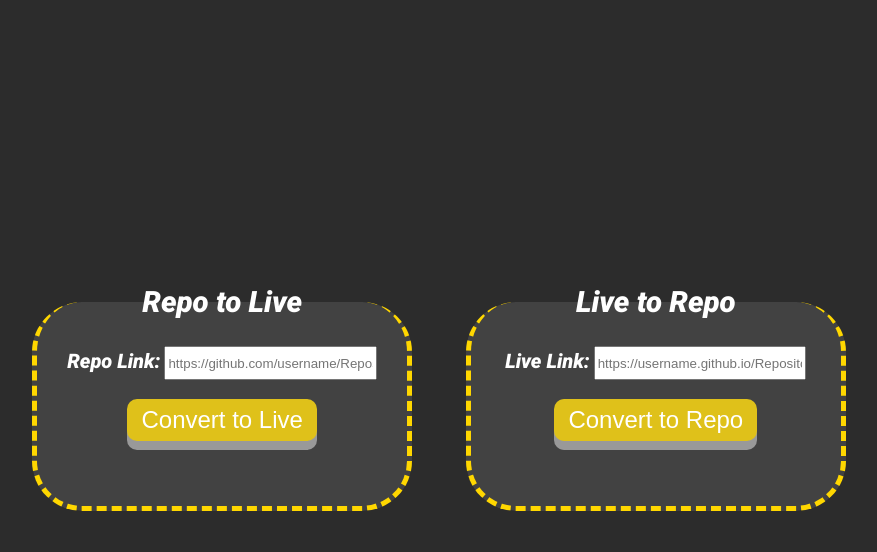
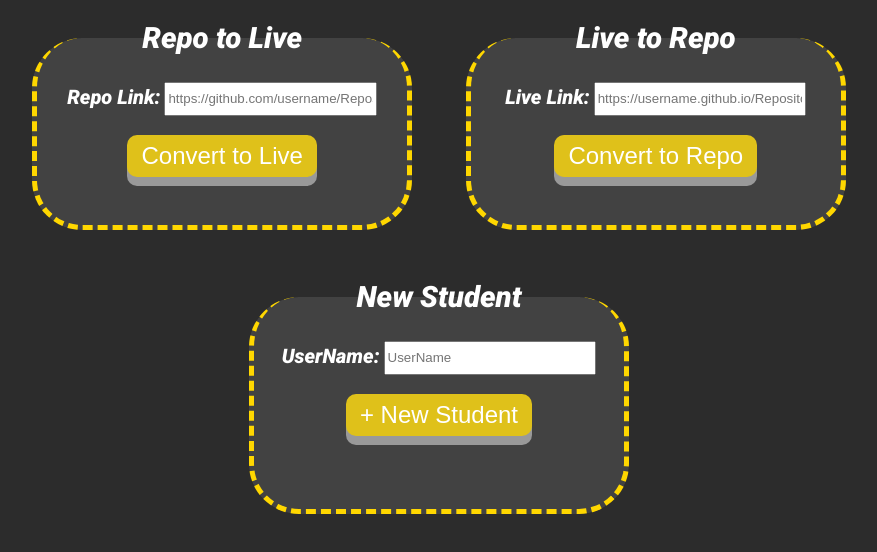
Before and after one commit to moegts/GitConvert, a plain HTML site: page index.html in a window 1280 px wide. Shown: the whole page, without its empty margins (201-1078 px from the left). Drawn offline with Linux system fonts and the light colour scheme.

Commit message:
push new form

```diff
--- a/CSS/style.css
+++ b/CSS/style.css
@@ -5,12 +5,12 @@ body{
     font-family: 'Roboto', sans-serif;
 }
 main{
-    height: 95vh;
+    height: auto;
     width: 65vw;
     margin: auto;
     align-items: center;
     align-content: center;
-    padding: 10px;
+    padding: 1vw;
 }
 
 #sectionGitLive{
@@ -27,7 +27,7 @@ main{
 
 fieldset{
     width: 27vw;
-    height: 23vh;
+    height: auto;
     padding-top: 27px;
     color: white;
     background-color: #424242;
@@ -35,6 +35,24 @@ fieldset{
     border-radius: 50px;
     border-spacing: 3px;
     border-top-style: unset;
+    padding-bottom: 3rem;
+}
+
+#userNamesList{
+    display: flex;
+    text-align: center;
+    flex-direction: initial;
+    grid-template-columns: auto auto;
+    align-items: center;
+    gap: 30px;
+    padding-top: 25px;
+    justify-content: center;
+    flex-wrap: wrap;
+}
+
+.h4User{
+    display: inline-block;
+    margin-left: 1vw;
 }
 
 label{
--- a/index.html
+++ b/index.html
@@ -23,6 +23,7 @@
                 <button id="but1" type="submit" form="formGitLive" value="Submit">Convert to Live</button>
                 <a id="output" target="_blank"></a>
             </fieldset>
+
             <fieldset>
                 <legend>Live to Repo</legend>
                 <form id="formGitRepo">
@@ -33,12 +34,29 @@
                 <button id="but1" type="submit" form="formGitRepo" value="Submit">Convert to Repo</button>
                 <a id="outputR" target="_blank"></a>
             </fieldset>
+
+            <!-- New Student Form -->
+            <fieldset id="StudentFieldset">
+                <legend>New Student</legend>
+                <form id="formAddStudent">
+                    <label for="userName">UserName:</label>
+                    <input type="text" name="userName" placeholder="UserName" id="userName" required>
+                </form>
+                <br>
+                <button id="but1" type="submit" form="formAddStudent" value="Submit">+ New Student</button>
+                <br>
+                <div id="userNamesList">
+
+                </div>
+            </fieldset>
         </section>
+
     </main>
     <footer>
 
     </footer>
     <script src="./js/app.js"></script>
+    <script src="./js/users.js"></script>
 
 </body>
 </html>
```
